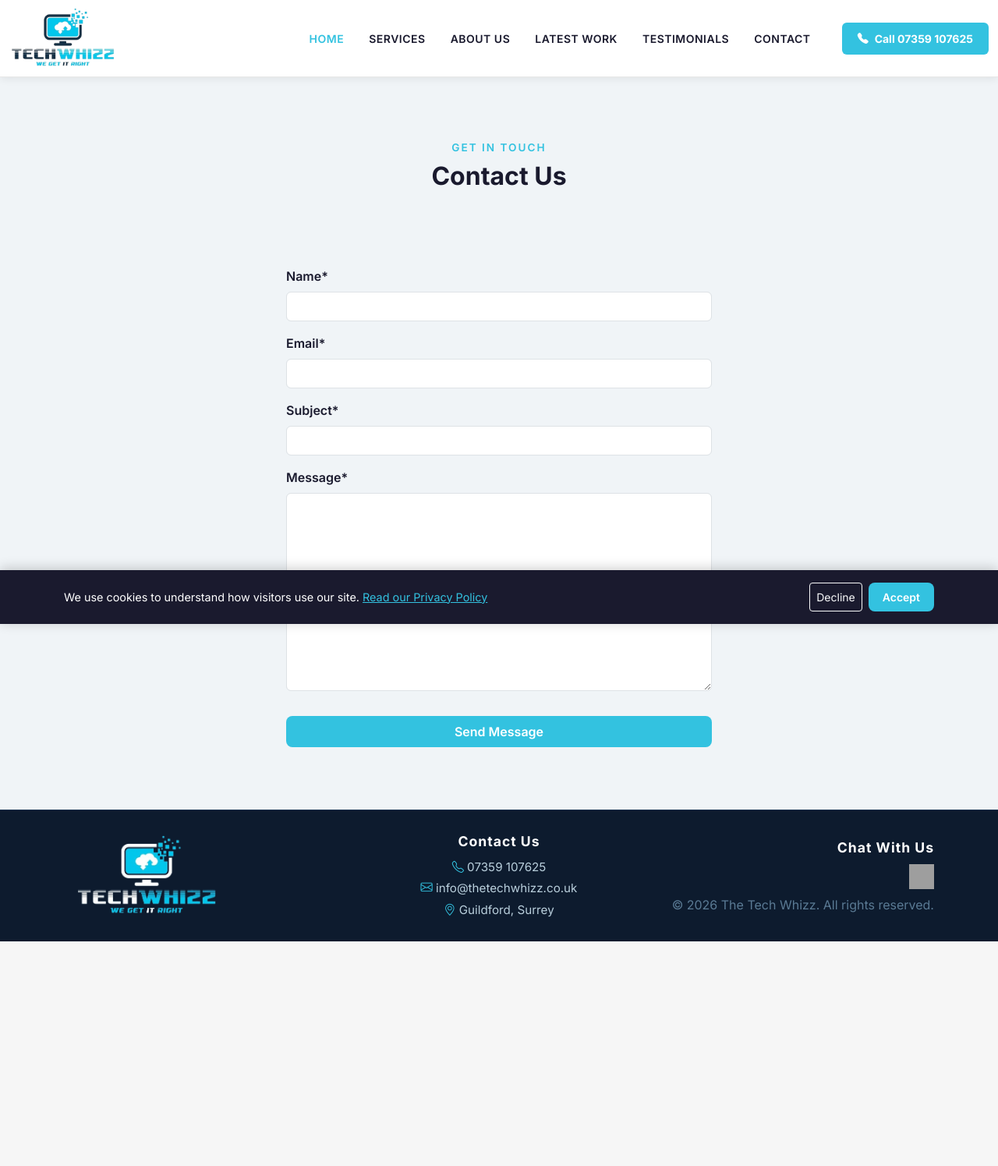
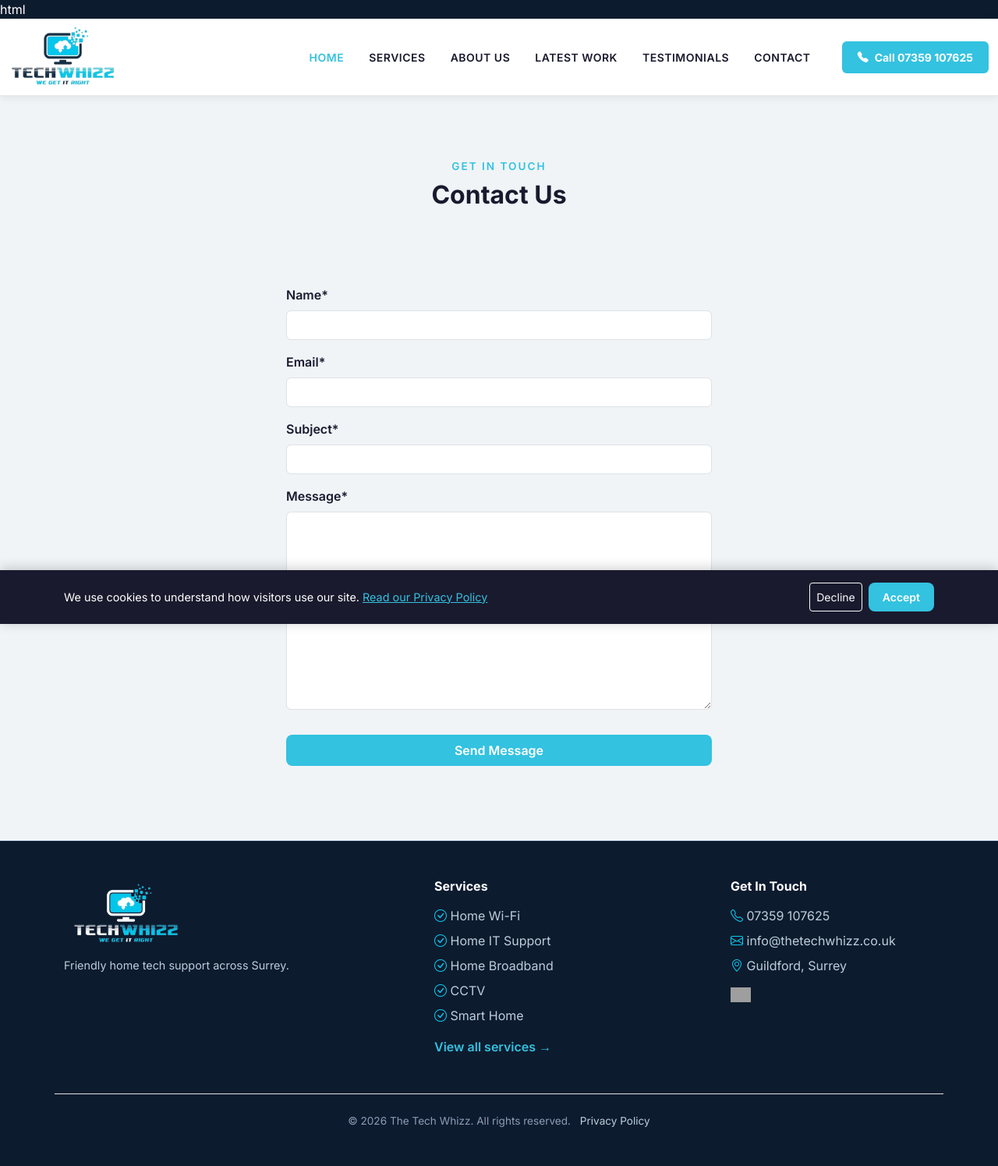
Before and after one commit to jolantadjatlova/thetechwhizz, a Django app: template pages/templates/pages/contact_page.html in a window 1280 px wide. Shown: the whole page at 78% size. Before the commit the page ends 1207 px from the top, so only its background shows below. Run offline with Django 5.2, Linux system fonts and the light colour scheme; the template is opened without the code that fills it: values that come from a table or form of the project are taken from there, others are empty; parts of the project's set-up code (start-up, migrations or seed data) failed here and were passed over; some libraries are stand-ins or nearby versions; grey boxes are pictures that could not be loaded.

Commit message:
Restructure footer with three columns (services, contact), fix services section spacing

```diff
--- a/home/templates/home/home_page.html
+++ b/home/templates/home/home_page.html
@@ -90,7 +90,7 @@
 </section>
 
 <!-- Services Section -->
-<section class="section-white-angled">
+<section class="section-white-angled pb-5">
     <div class="container">
         <div class="text-center mb-5">
             <p class="section-label">What We Do</p>
--- a/static/css/main.css
+++ b/static/css/main.css
@@ -170,7 +170,8 @@ h1, h2, h3 {
     border-radius: 12px;
     padding: 28px 20px;
     text-align: center;
-    height: 100%;
+    height: calc(100% - 16px);
+    margin-bottom: 16px;
     transition: transform 0.2s, box-shadow 0.2s;
 }
 
--- a/templates/base.html
+++ b/templates/base.html
@@ -1,3 +1,4 @@
+html
 <!DOCTYPE html>
 <html lang="en">
 <head>
@@ -119,32 +120,78 @@
 
     <!-- Footer -->
     <footer class="site-footer">
-        <div class="container py-4">
-            <div class="row align-items-center g-3">
+        <div class="container py-5">
+            <div class="row align-items-start">
                 <!-- Logo -->
-                <div class="col-md-4 text-center text-md-start">
-                    <img src="{% static 'images/whizz_logo_dark.png' %}" alt="Tech Whizz Logo" style="height: 120px !important;">
+                <div class="col-lg-4 col-md-12 mb-4 mb-lg-0">
+                    <img src="{% static 'images/whizz_logo_dark.png' %}" alt="Tech Whizz Logo" style="height:90px;">
+                    <p style="color:#b9cfdc;font-size:.9rem;margin-top:10px;">
+                        Friendly home tech support across Surrey.
+                    </p>
                 </div>
+
+                <!-- Services -->
+                <div class="col-lg-3 ms-lg-auto col-md-6">
+                    <h6 class="mb-3">Services</h6>
+                    <ul class="list-unstyled">
+                        <li class="mb-2">
+                            <a class="footer-link" href="/services/#wifi">
+                                <i class="bi bi-check-circle text-info"></i> Home Wi-Fi
+                            </a>
+                        </li>
+                        <li class="mb-2">
+                            <a class="footer-link" href="/services/#it-support">
+                                <i class="bi bi-check-circle text-info"></i> Home IT Support
+                            </a>
+                        </li>
+                        <li class="mb-2">
+                            <a class="footer-link" href="/services/#broadband">
+                                <i class="bi bi-check-circle text-info"></i> Home Broadband
+                            </a>
+                        </li>
+                        <li class="mb-2">
+                            <a class="footer-link" href="/services/#cctv">
+                                <i class="bi bi-check-circle text-info"></i> CCTV
+                            </a>
+                        </li>
+                        <li class="mb-3">
+                            <a class="footer-link" href="/services/#smart-home">
+                                <i class="bi bi-check-circle text-info"></i> Smart Home
+                            </a>
+                        </li>
+                    </ul>
+                    <a href="/services/" style="color:var(--cyan);text-decoration:none;font-weight:600;">
+                        View all services →
+                    </a>
+                </div>
+
                 <!-- Contact -->
-                <div class="col-md-4 text-center">
-                    <p style="color: #ffffff; font-weight: 700; font-size: 1.1rem; margin-bottom: 8px; letter-spacing: 1px;">Contact Us</p>
-                    <a href="tel:07359107625" style="color: #b9cfdc; text-decoration: none; display: block; font-size: 0.95rem; margin-bottom: 4px;">
-                        <i class="bi bi-telephone" style="color: var(--cyan);"></i> 07359 107625
+                <div class="col-lg-3 ms-lg-auto col-md-6">
+                    <h6 class="mb-3">Get In Touch</h6>
+                    <a class="footer-link d-block mb-2" href="tel:07359107625">
+                        <i class="bi bi-telephone text-info"></i> 07359 107625
                     </a>
-                    <a href="mailto:info@thetechwhizz.co.uk" style="color: #b9cfdc; text-decoration: none; display: block; font-size: 0.95rem; margin-bottom: 4px;">
-                        <i class="bi bi-envelope" style="color: var(--cyan);"></i> info@thetechwhizz.co.uk
+                    <a class="footer-link d-block mb-2" href="mailto:info@thetechwhizz.co.uk">
+                        <i class="bi bi-envelope text-info"></i> info@thetechwhizz.co.uk
                     </a>
-                    <span style="color: #b9cfdc; font-size: 0.95rem;">
-                        <i class="bi bi-geo-alt" style="color: var(--cyan);"></i> Guildford, Surrey
-                    </span>
+                    <div class="footer-link mb-3">
+                        <i class="bi bi-geo-alt text-info"></i> Guildford, Surrey
+                    </div>
+                    <a href="https://wa.me/447359107625" target="_blank">
+                        <img src="https://upload.wikimedia.org/wikipedia/commons/6/6b/WhatsApp.svg" style="width:26px;">
+                    </a>
                 </div>
-                <!-- Copyright + WhatsApp -->
-                <div class="col-md-4 text-center text-md-end">
-                    <p style="color: #ffffff; font-weight: 700; font-size: 1.1rem; margin-bottom: 8px; letter-spacing: 1px;">Chat With Us</p>
-                    <a href="https://wa.me/447359107625" target="_blank">
-                        <img src="https://upload.wikimedia.org/wikipedia/commons/6/6b/WhatsApp.svg" style="width: 32px; height: 32px;">
-                    </a>
-                    <p style="color: #5a7a94; font-size: 1rem; margin: 8px 0 0 0;">© 2026 The Tech Whizz. All rights reserved.</p>
+            </div>
+
+            <!-- Bottom -->
+            <div class="row mt-5 pt-4 border-top">
+                <div class="col text-center">
+                    <p class="copyright mb-0">
+                        © 2026 The Tech Whizz. All rights reserved.
+                        <a href="/privacy-policy/" class="footer-link d-inline ms-2" style="display:inline;">
+                            Privacy Policy
+                        </a>
+                    </p>
                 </div>
             </div>
         </div>
```
